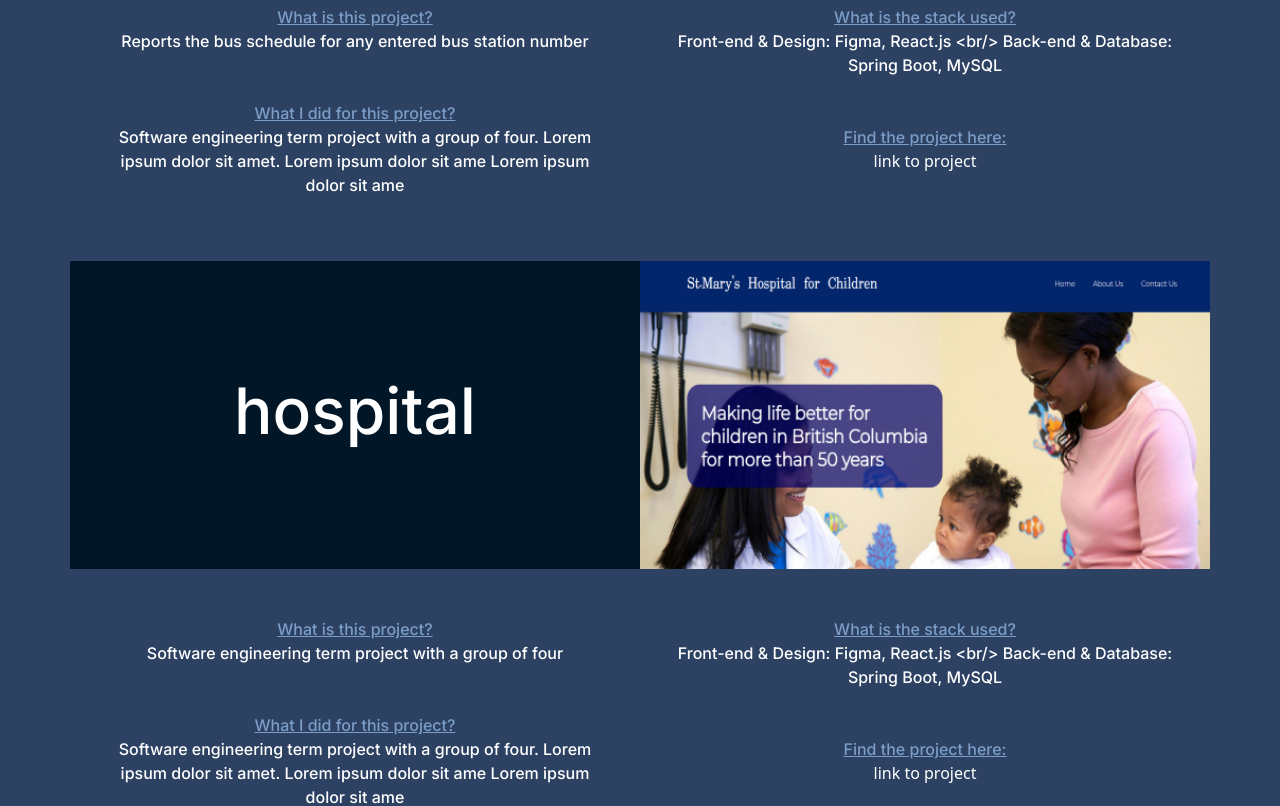
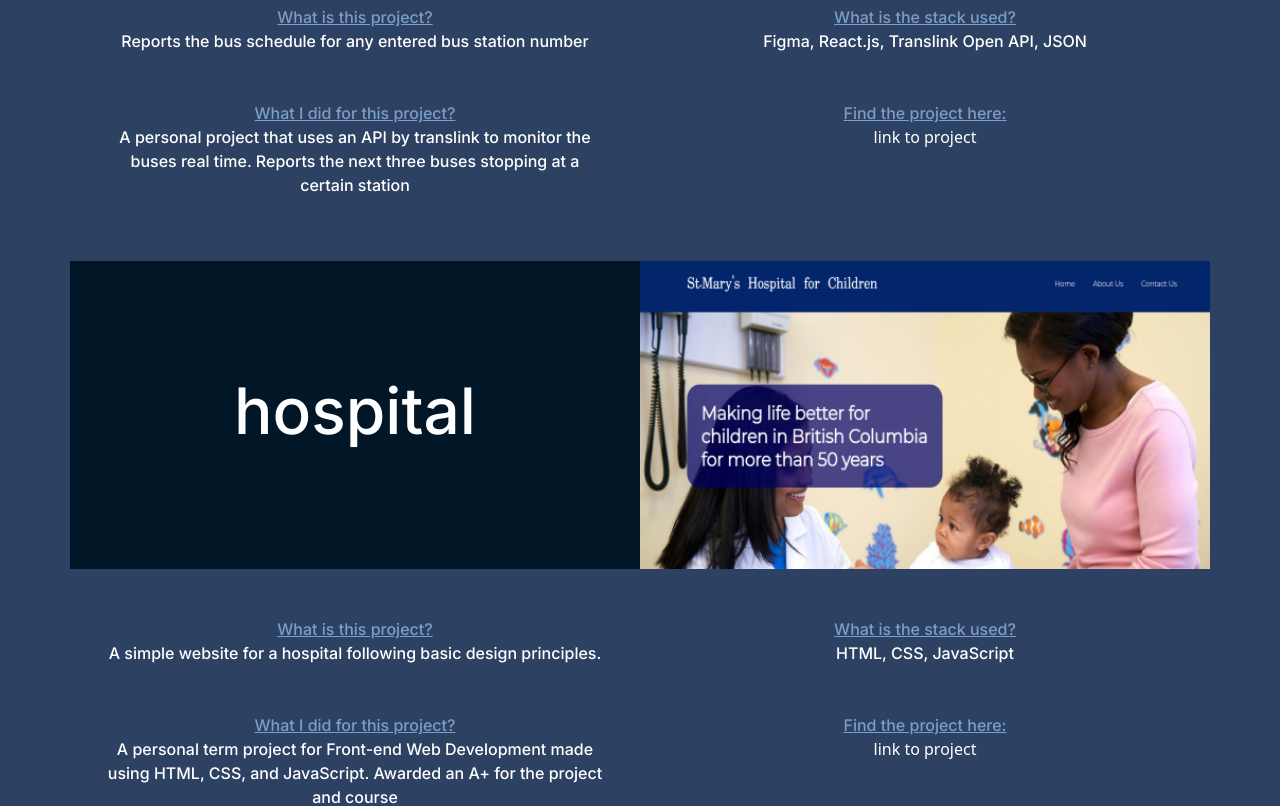
Before and after one commit to umarsalih/portfolio, a React (Create React App) app: page / in a window 1280 px wide. Shown: the part 1880-2686 px from the top of the page. Built offline with nearby package versions, Linux system fonts and the light colour scheme.

Commit message:
update texts

```diff
--- a/src/components/MobileDesigns/Mobile.jsx
+++ b/src/components/MobileDesigns/Mobile.jsx
@@ -2,8 +2,6 @@ import React from 'react'
 import Navbar from '../NavBar/Navbar'
 import Footer from "../Footer/Footer";
 import {Row, Col, Container, Nav} from 'react-bootstrap';
-import {Carousel} from 'react-bootstrap';
-import {useState} from 'react';
 import CarouselProject from './Carousel';
 import "./mobile.css";
 
--- a/src/components/MobileDesigns/mobile.css
+++ b/src/components/MobileDesigns/mobile.css
@@ -43,3 +43,9 @@
     justify-content: center;
     align-items: center;
 }
+
+@media only screen and (max-width: 600px) {
+    .mobile-project {
+        margin: 4em 1.5em;
+    }
+}
--- a/src/components/Portfolio/Portfolio.jsx
+++ b/src/components/Portfolio/Portfolio.jsx
@@ -22,23 +22,17 @@ function Portfolio() {
                     projectName='translink'
                     projectImage={require('../../assets/translink.png')}
                     projectInfo1='Reports the bus schedule for any entered bus station number'
-                    projectInfo2='Software engineering term project with a group of four. Lorem ipsum dolor sit
-                                        amet. Lorem ipsum dolor sit ame Lorem ipsum dolor sit ame'
-                    projectInfo3='Front-end & Design: Figma, React.js
-                                        <br/>
-                                        Back-end & Database: Spring Boot, MySQL'
+                    projectInfo2='A personal project that uses an API by translink to monitor the buses real time. Reports the next three buses stopping at a certain station'
+                    projectInfo3='Figma, React.js, Translink Open API, JSON'
                     projectInfo4='link to project'
                     projectLink="https://umarsalih.github.io/movesmart/"/>
 
                 <Project
                     projectName='hospital'
                     projectImage={require('../../assets/hospital.png')}
-                    projectInfo1='Software engineering term project with a group of four'
-                    projectInfo2='Software engineering term project with a group of four. Lorem ipsum dolor sit
-                                        amet. Lorem ipsum dolor sit ame Lorem ipsum dolor sit ame'
-                    projectInfo3='Front-end & Design: Figma, React.js
-                                        <br/>
-                                        Back-end & Database: Spring Boot, MySQL'
+                    projectInfo1='A simple website for a hospital following basic design principles.'
+                    projectInfo2='A personal term project for Front-end Web Development made using HTML, CSS, and JavaScript. Awarded an A+ for the project and course'
+                    projectInfo3='HTML, CSS, JavaScript'
                     projectInfo4='link to project'
                     projectLink="https://umarsalih.github.io/movesmart/"/>
             </div>
```
